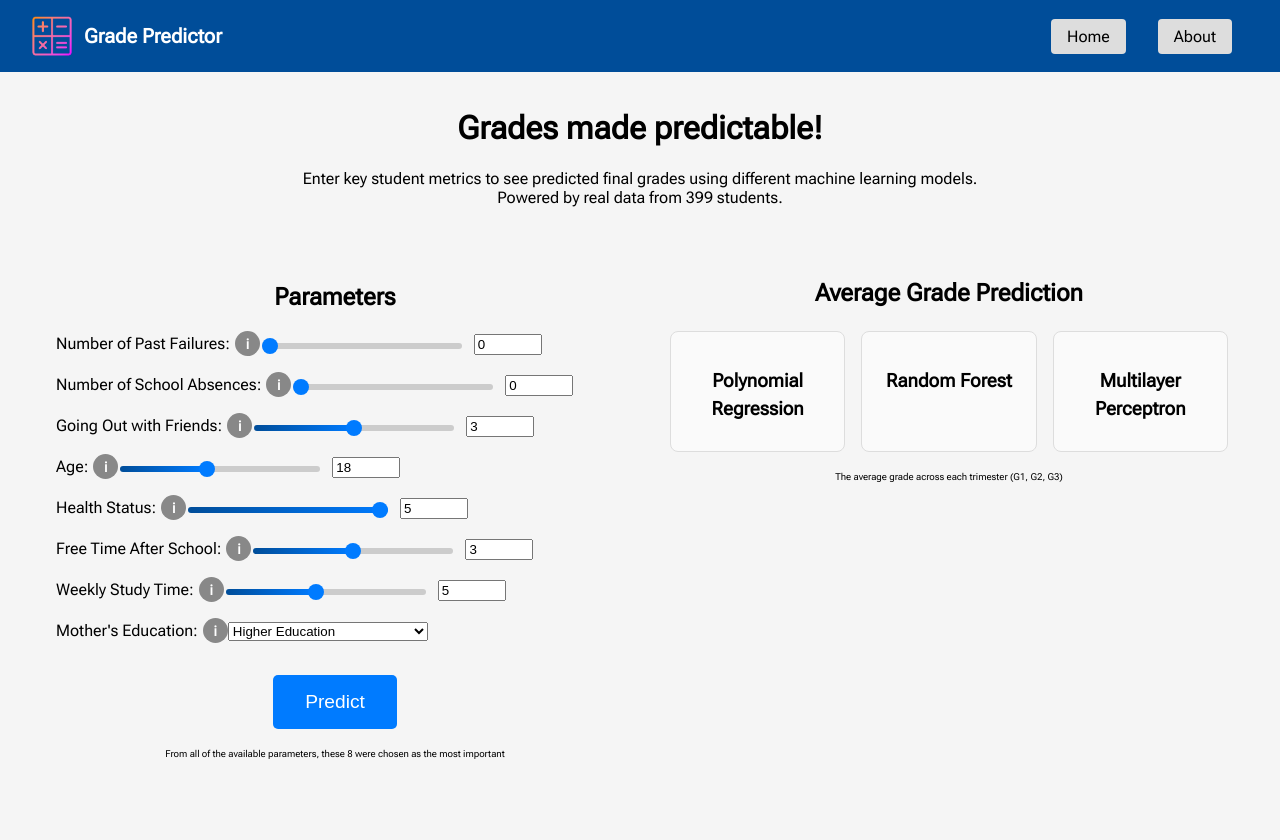
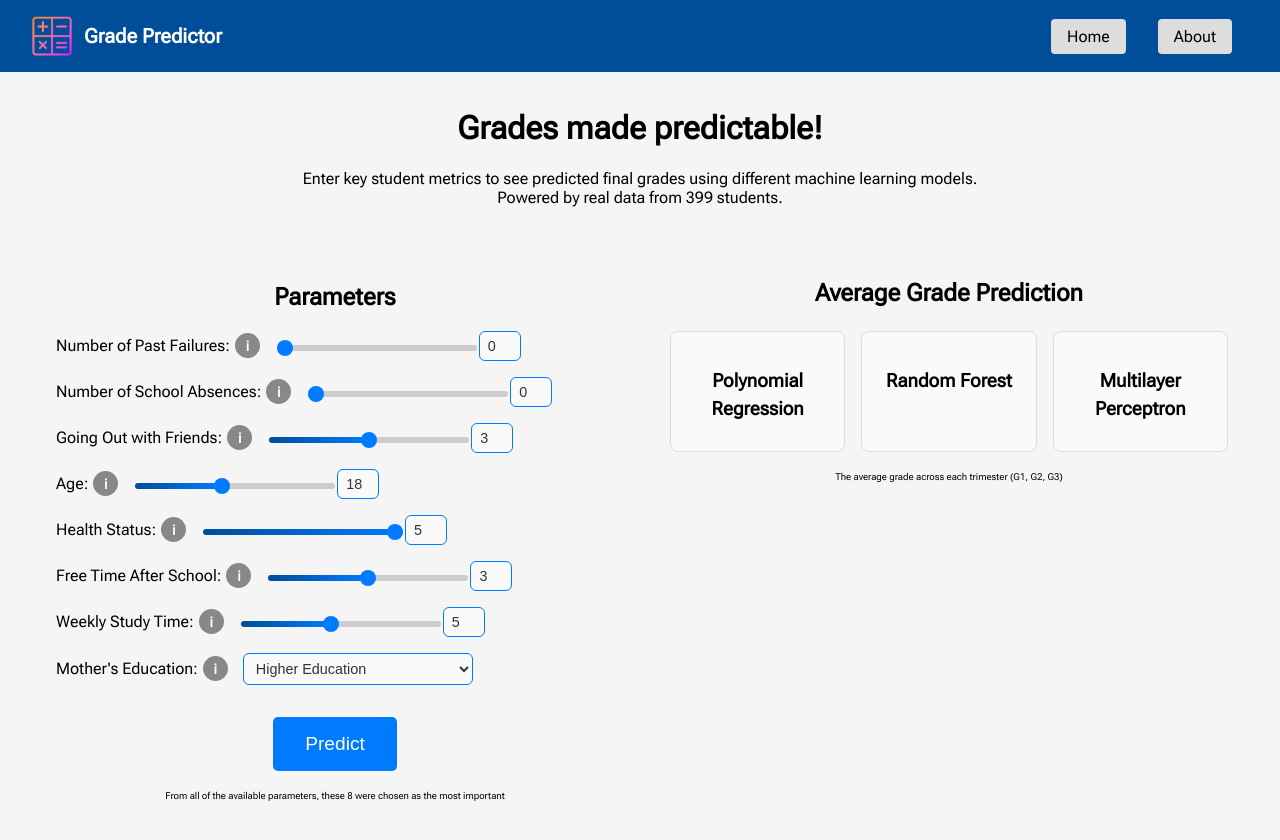
Before and after one commit to Nate-Kim/Grade-Prediction, a React (Vite) app in the folder web_ui/frontend/: page / in a window 1280 px wide. Shown: the top 840 px of the page. Before the commit the page ends 815 px from the top, so only its background shows below. Built offline with nearby package versions, Linux system fonts and the light colour scheme.

Commit message:
added some input field styling

```diff
--- /dev/null
+++ b/web_ui/frontend/src/components/Dropdown.css
@@ -0,0 +1,15 @@
+select {
+  padding: 6px 8px;
+  font-size: 0.9rem;
+  border: 1px solid #007BFF;
+  border-radius: 6px;
+  background-color: #f9f9f9;
+  color: #333;
+  outline: none;
+  transition: border-color 0.2s ease, box-shadow 0.2s ease;
+}
+
+select:focus {
+  border-color: #004D99;
+  box-shadow: 0 0 0 2px rgba(0, 123, 255, 0.2);
+}
--- a/web_ui/frontend/src/components/Dropdown.jsx
+++ b/web_ui/frontend/src/components/Dropdown.jsx
@@ -1,12 +1,13 @@
 import React from 'react';
 import Tooltip from '../components/Tooltip';
+import './Dropdown.css';
 
 export default function Dropdown({ label, info, selected, onChange, options }) {
   return (
     <div style={{ marginBottom: '1rem' }}>
       <label style={{ marginRight: '1rem' }}>{label}
         <Tooltip text={info} />
-        <select value={selected} onChange={(e) => onChange(e.target.value)}>
+        <select value={selected} className="styled-select" onChange={(e) => onChange(e.target.value)}>
           {options.map((opt) => (
             <option key={opt.value} value={opt.value}>
               {opt.label}
--- a/web_ui/frontend/src/components/Slider.css
+++ b/web_ui/frontend/src/components/Slider.css
@@ -43,3 +43,25 @@
   border-color: transparent;
   color: transparent;
 }
+
+input[type="number"] {
+  padding: 6px 8px;
+  font-size: 0.9rem;
+  border: 1px solid #007BFF;
+  border-radius: 6px;
+  outline: none;
+  transition: border-color 0.2s ease, box-shadow 0.2s ease;
+  background-color: #F9F9F9;
+  color: #333333;
+}
+
+input[type="number"]:focus {
+  border-color: #004D99;
+  box-shadow: 0 0 0 2px rgba(0, 123, 255, 0.2);
+}
+
+input[type="number"]::-webkit-inner-spin-button,
+input[type="number"]::-webkit-outer-spin-button {
+  margin: 0;
+  -webkit-appearance: none;
+}
--- a/web_ui/frontend/src/components/Slider.jsx
+++ b/web_ui/frontend/src/components/Slider.jsx
@@ -46,7 +46,7 @@ function Slider({ label, info, value, setValue, min = 0, max = 100 }) {
           value={value}
           onChange={handleInputChange}
           onBlur={handleInputBlur}
-          style={{ width: '60px', marginLeft: '10px' }}
+          style={{ width: '3ch' }}
         />
       </label>
     </div>
--- a/web_ui/frontend/src/components/Tooltip.css
+++ b/web_ui/frontend/src/components/Tooltip.css
@@ -3,6 +3,7 @@
   display: inline-block;
   cursor: pointer;
   margin-left: 5px;
+  margin-right: 15px;
 }
 
 .info-icon {
```
